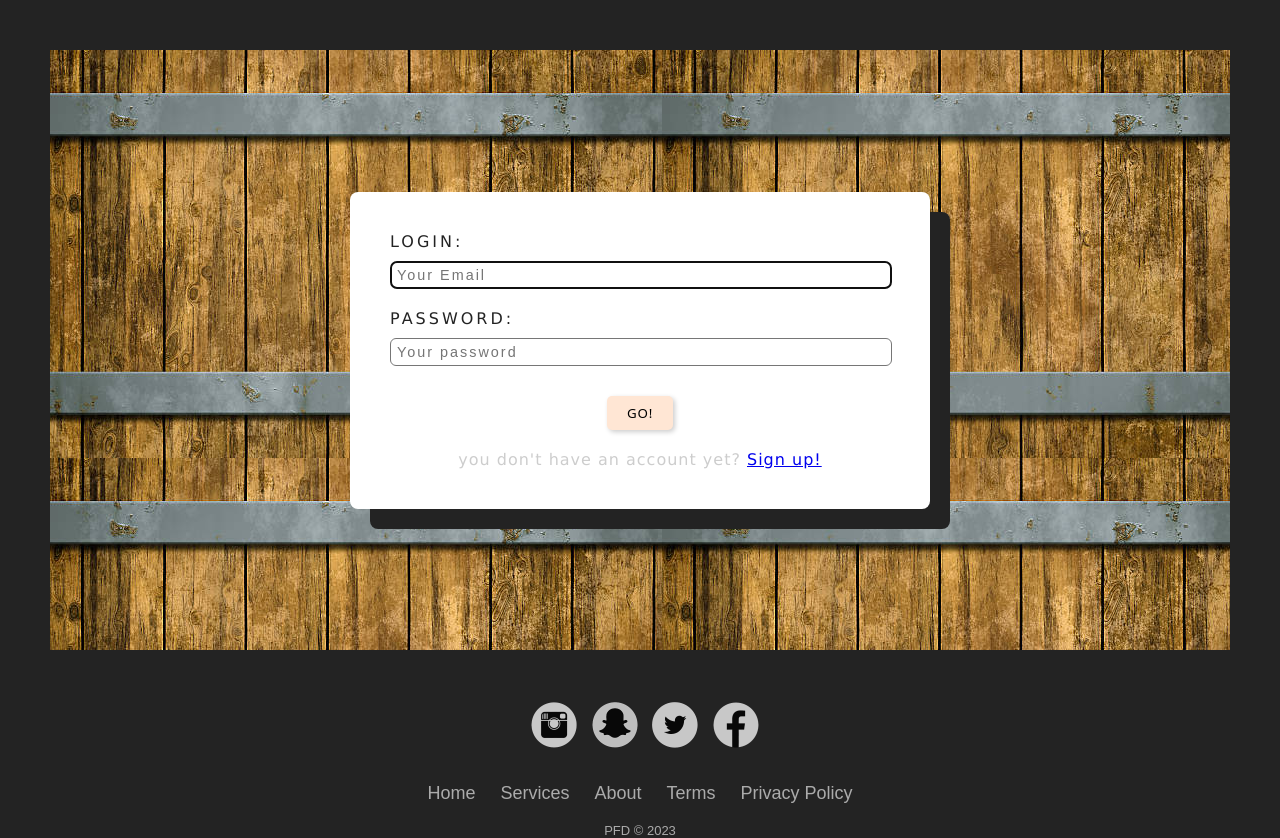
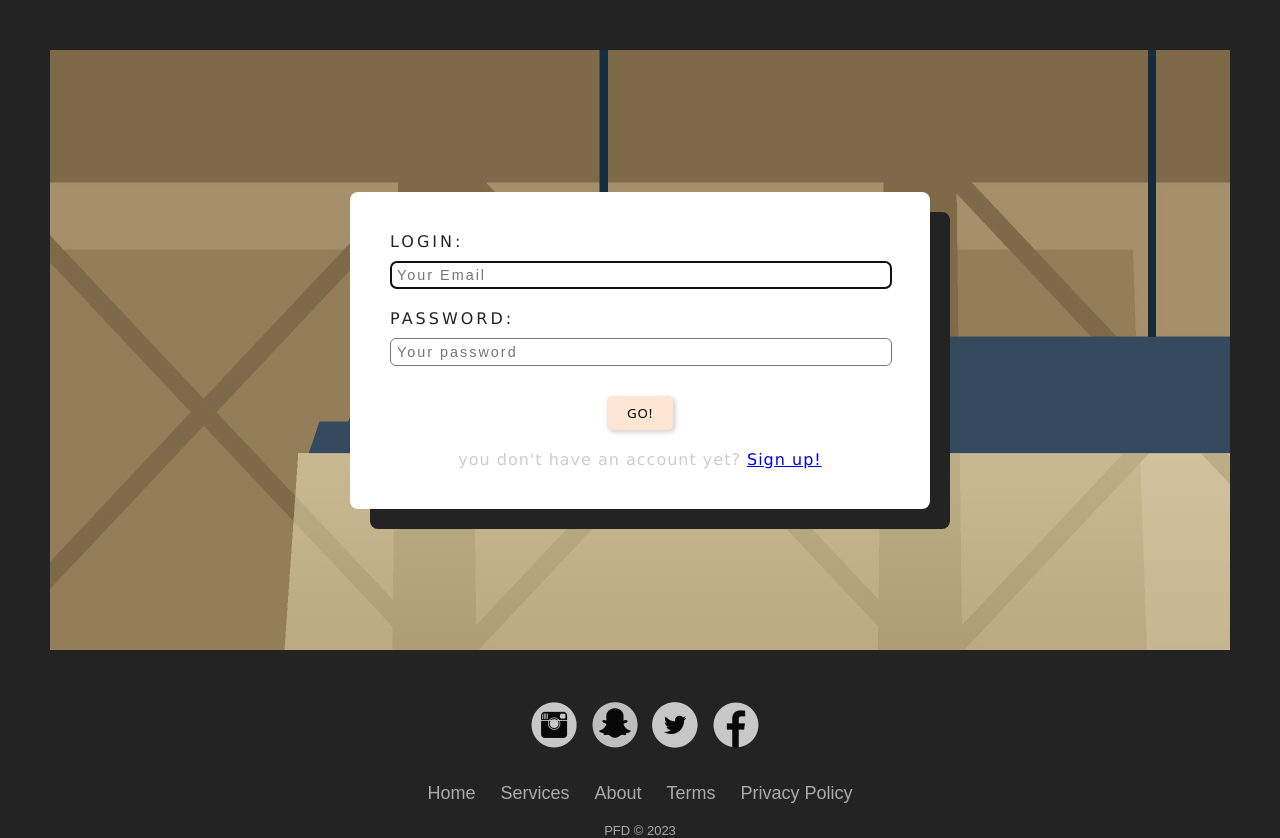
Before and after one commit to simeon-bossut/THE_PROJECT, a PHP site: page /html/login.php in a window 1280 px wide. Shown: the part 147-985 px from the top of the page. Run offline with PHP 8.4, Linux system fonts and the light colour scheme.

Commit message:
Update login.css

```diff
--- a/Website_projet/CSS/login.css
+++ b/Website_projet/CSS/login.css
@@ -23,7 +23,7 @@ main {
     align-items: center;
     justify-content: center;
     height: 75vh;
-	background-image: url("../images/barrel.jpg");
+	background-image: url("../images/barrel3.jpg");
 
 }
 .form {
```
